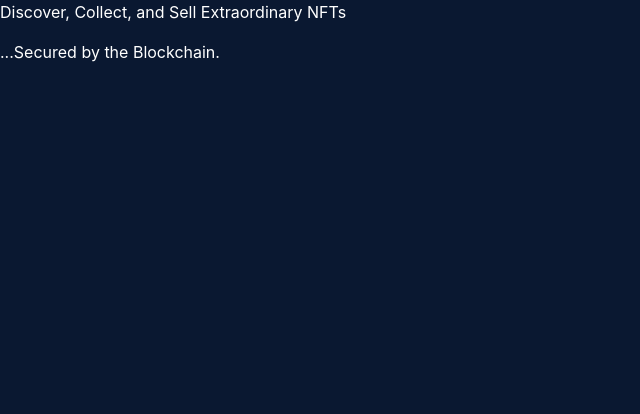
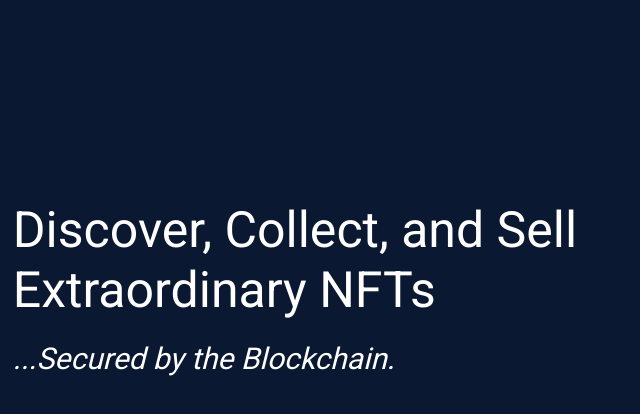
Before and after one commit to george-shammar/Insignia, a React (Create React App) app: page /Home in a window 1280 px wide. Shown: the top 414 px of the page, without its empty margins (0-640 px from the left). Built offline with nearby package versions, Linux system fonts and the light colour scheme.

Commit message:
Create UI

```diff
--- a/src/styles/App.css
+++ b/src/styles/App.css
@@ -1,6 +1,6 @@
 .app {
-  /* background-image: url("../assets/bg-shape.png"); */
-  height: 620px;
+  /* background-image: url("../assets/bg2.jpg"); */
+  height: 2400px;
   background-repeat: no-repeat;
   background-position: absolute;
   background-position-x: 40%;
--- a/src/styles/Home.css
+++ b/src/styles/Home.css
@@ -0,0 +1,64 @@
+.enter {
+  position: absolute;
+  left: 1%;
+  top: 500px;
+}
+
+.title-one {
+  font-size: 50px;
+  width: 60%;
+  line-height: 1.2;
+  font-family: 'Roboto', sans-serif;
+}
+
+.title-three {
+  font-size: 40px;
+  width: 60%;
+  line-height: 1.2;
+  font-family: 'Roboto', sans-serif;
+}
+
+.title-two {
+  font-size: 30px;
+  font-family: 'Roboto', sans-serif;
+  font-style: italic;
+}
+
+.heading {
+  position: absolute;
+  top: 200px;
+  left: 1%;
+}
+
+.front {
+
+  background-image: url("../assets/bg2.jpg");
+  height: 100%;
+  background-repeat: no-repeat;
+  background-position: absolute;
+  background-position-x: 100%;
+}
+
+.second {
+  background-image: url("../assets/bg.jpg");
+  height: 100%;
+  background-repeat: no-repeat;
+  background-position: absolute;
+  background-position-x: 100%;
+}
+
+.white {
+  color: white;
+}
+
+.frame {
+  height: 520px;
+}
+
+.african {
+  height: 350px;
+}
+
+.animate__animated.animate__fadeIn {
+  --animate-duration: 5s;
+}
```
Also changed, not shown: src/assets/bg.jpg (added), 1 other file (tests, documents, lock files or other folders).
